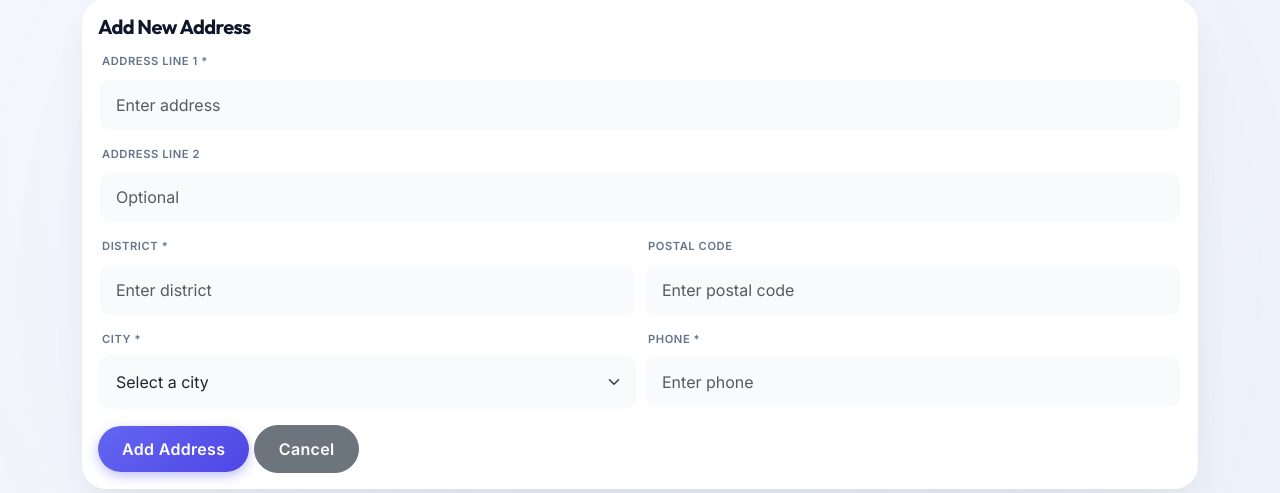
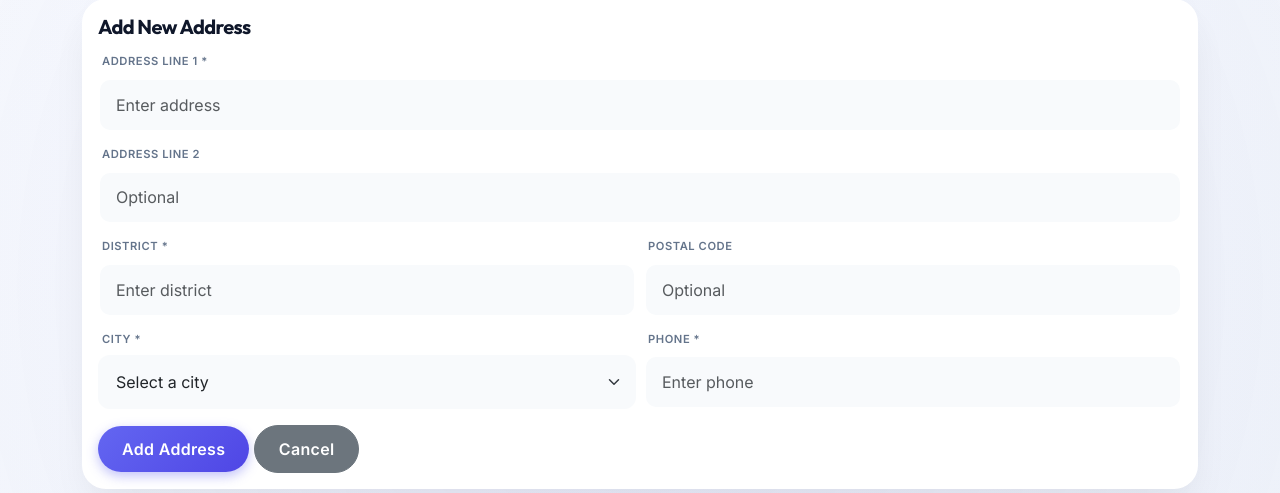
Before and after one commit to ituitis20-yilmazal19/DataTrack, a Flask app: page /address/add in a window 1280 px wide. Shown: the part 114-607 px from the top of the page. Run offline with Flask 3, Linux system fonts and the light colour scheme; data that the repository does not hold is empty.

Commit message:
little changes on addition page

```diff
--- a/templates/address_add.html
+++ b/templates/address_add.html
@@ -20,7 +20,7 @@
       </div>
       <div class="col-md-6">
         <label class="form-label">Postal Code</label>
-        <input class="form-control" name="postal_code" placeholder="Enter postal code">
+        <input class="form-control" name="postal_code" placeholder="Optional">
       </div>
       <div class="col-md-6">
         <label class="form-label">City *</label>
```
